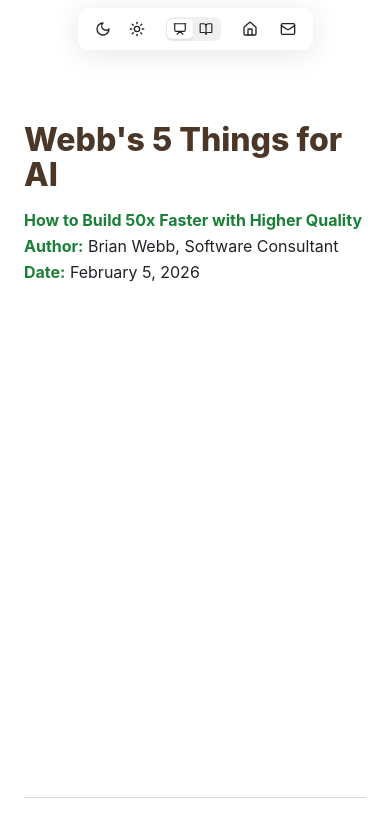
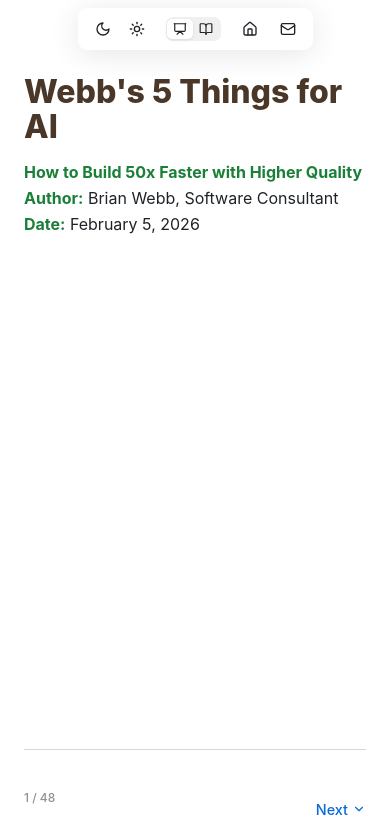
Before and after one commit to flacito/webbs-5-things, a React (Vite) app: page /#/0 in a window 390 px wide. Shown: the top 839 px of the page. Built offline with nearby package versions, Linux system fonts and the light colour scheme.

Commit message:
account for sticky toolbar in mobile slide height
Subtract toolbar height from viewport so footer is fully visible

Co-Authored-By: Claude Opus 4.5 <noreply@anthropic.com>

```diff
--- a/src/index.css
+++ b/src/index.css
@@ -1001,8 +1001,8 @@ html.dark .mode-toggle button.active {
 
 .mobile-slide {
   width: 100%;
-  min-height: var(--mobile-vh, 100vh);
-  padding: 4rem 1.5rem 2rem 1.5rem; /* Extra top padding for sticky toolbar */
+  min-height: calc(var(--mobile-vh, 100vh) - 3.5rem); /* Subtract toolbar height */
+  padding: 1rem 1.5rem 1.5rem 1.5rem;
   border-bottom: 1px solid var(--gh-border);
   box-sizing: border-box;
   display: flex;
```
